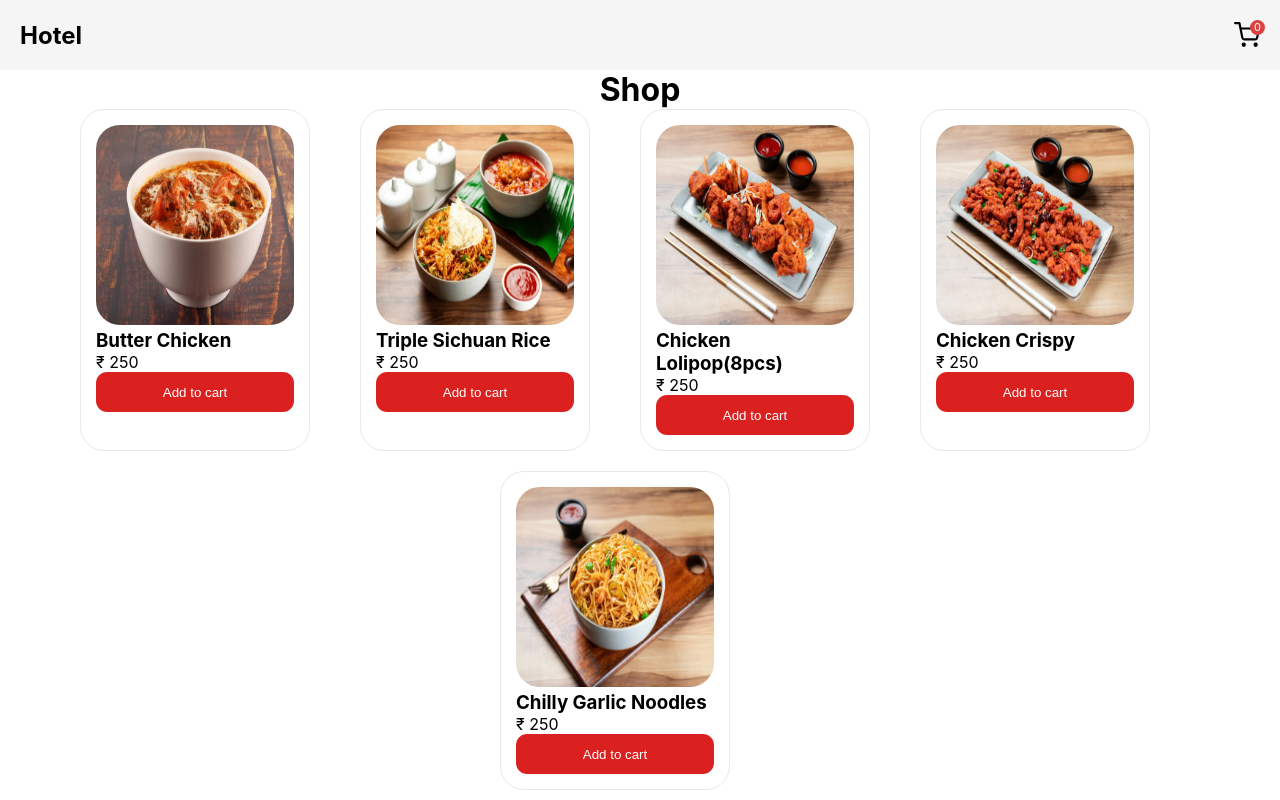
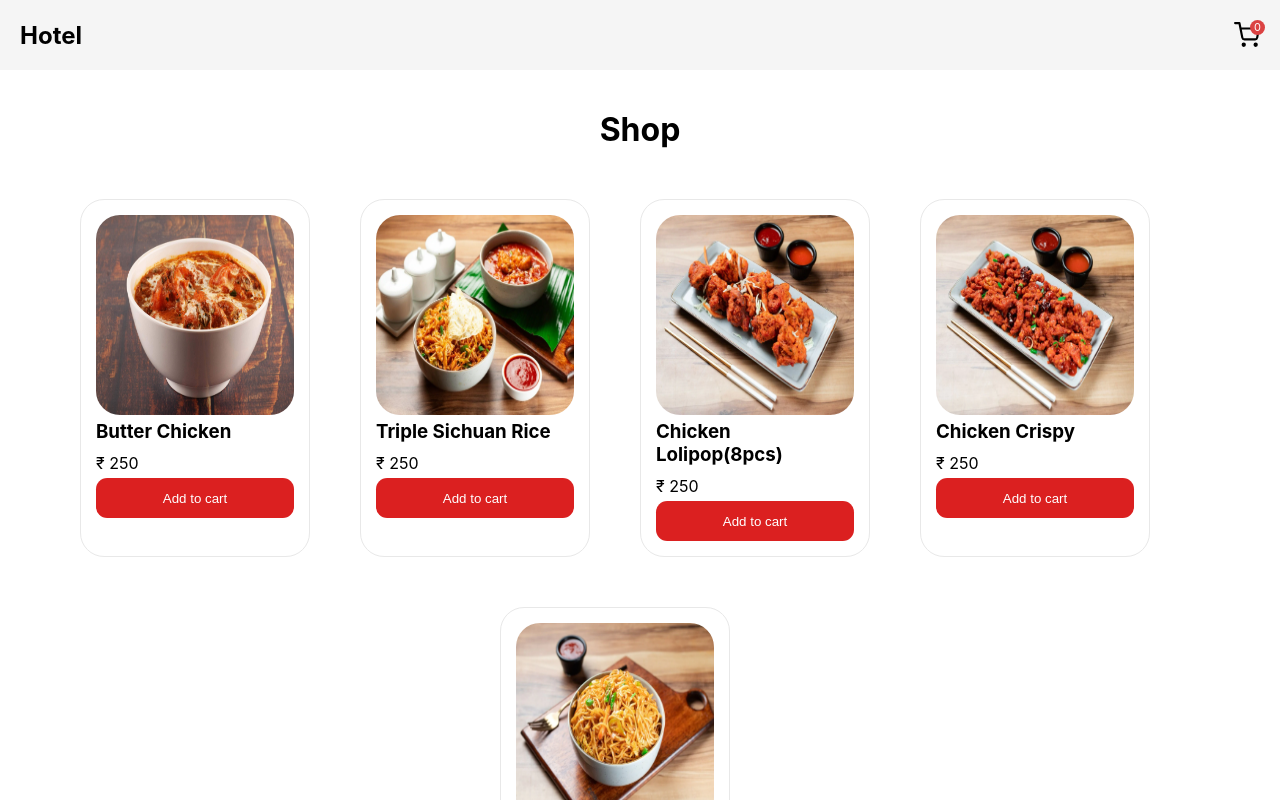
Before and after one commit to mitej23/Delivery-Management_App, a React (Create React App) app in the folder users/: page / in a window 1280 px wide. Shown: the top 800 px of the page. Built offline with nearby package versions, Linux system fonts and the light colour scheme.

Commit message:
Changed some styling

```diff
--- a/users/src/components/Shop/shop.jsx
+++ b/users/src/components/Shop/shop.jsx
@@ -16,8 +16,8 @@ const Shop = ({ items, increment, decrement, remove }) => {
           return (
             <div className="shop-item" key={item.id}>
               <img src={item.image} alt={item.name} className="image" />
-              <h3>{item.name}</h3>
-              <p>₹ {item.price}</p>
+              <h3 className="name">{item.name}</h3>
+              <p className="price">₹ {item.price}</p>
               <button className="add-btn" onClick={() => increment(item.id)}>
                 Add to cart
               </button>
--- a/users/src/components/Shop/shop.styles.css
+++ b/users/src/components/Shop/shop.styles.css
@@ -3,12 +3,13 @@
   flex-direction: column;
   align-items: center;
   justify-content: center;
+  margin-top: 40px;
 }
 
 .shop-container {
   display: flex;
   flex-wrap: wrap;
-  margin: auto;
+  margin: 50px 80px;
   justify-content: center;
 }
 
@@ -16,10 +17,12 @@
   height: auto;
   width: 230px;
   margin-right: 50px;
-  margin-bottom: 20px;
+  margin-bottom: 50px;
   padding: 15px;
   border-radius: 1.5rem;
   border: 0.1rem solid rgb(232, 232, 232);
+  display: flex;
+  flex-direction: column;
 }
 
 .shop-item:hover {
@@ -45,3 +48,11 @@
   border: none;
   cursor: pointer;
 }
+
+.name {
+  margin: 5px 0px;
+}
+
+.price {
+  margin-bottom: 5px;
+}
```
